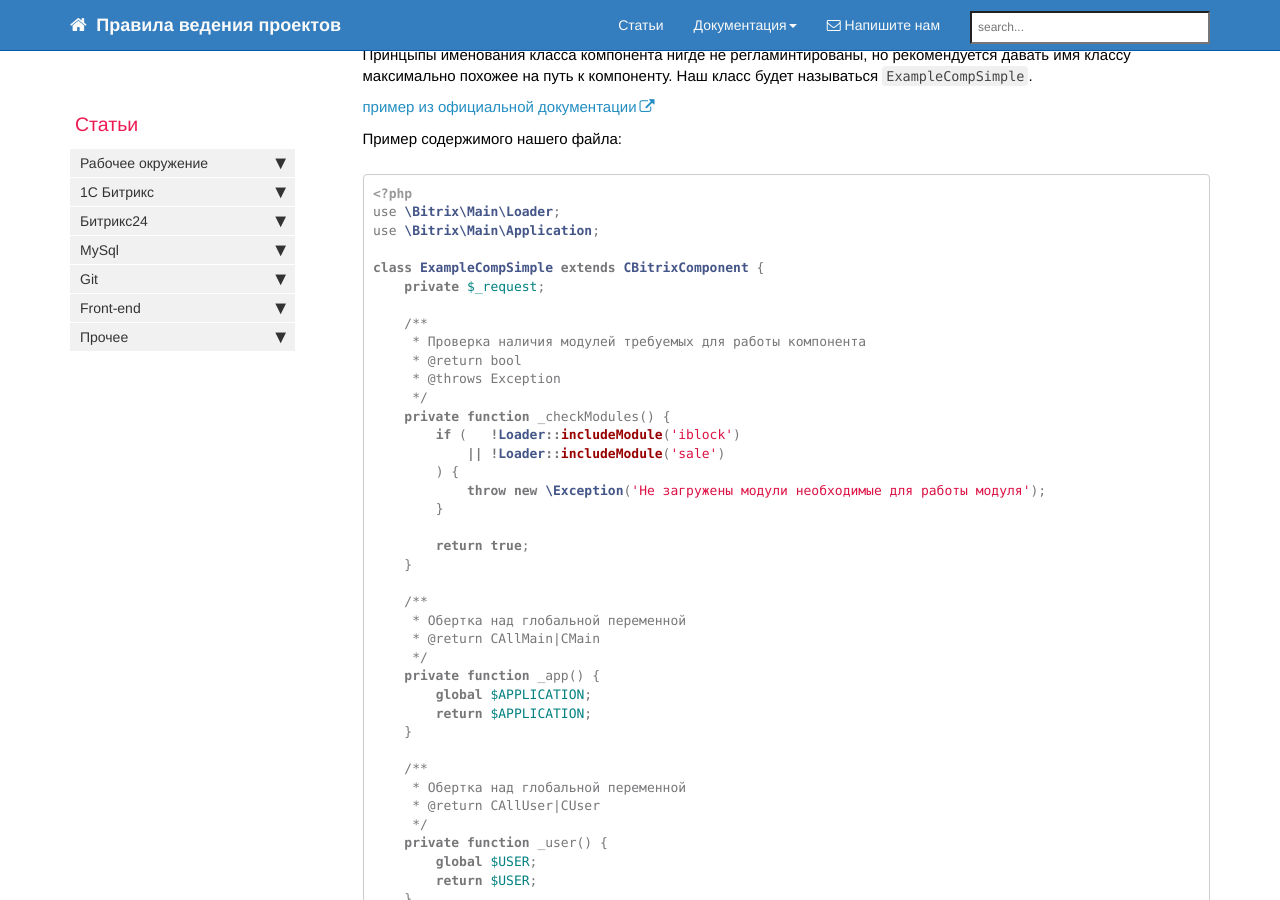
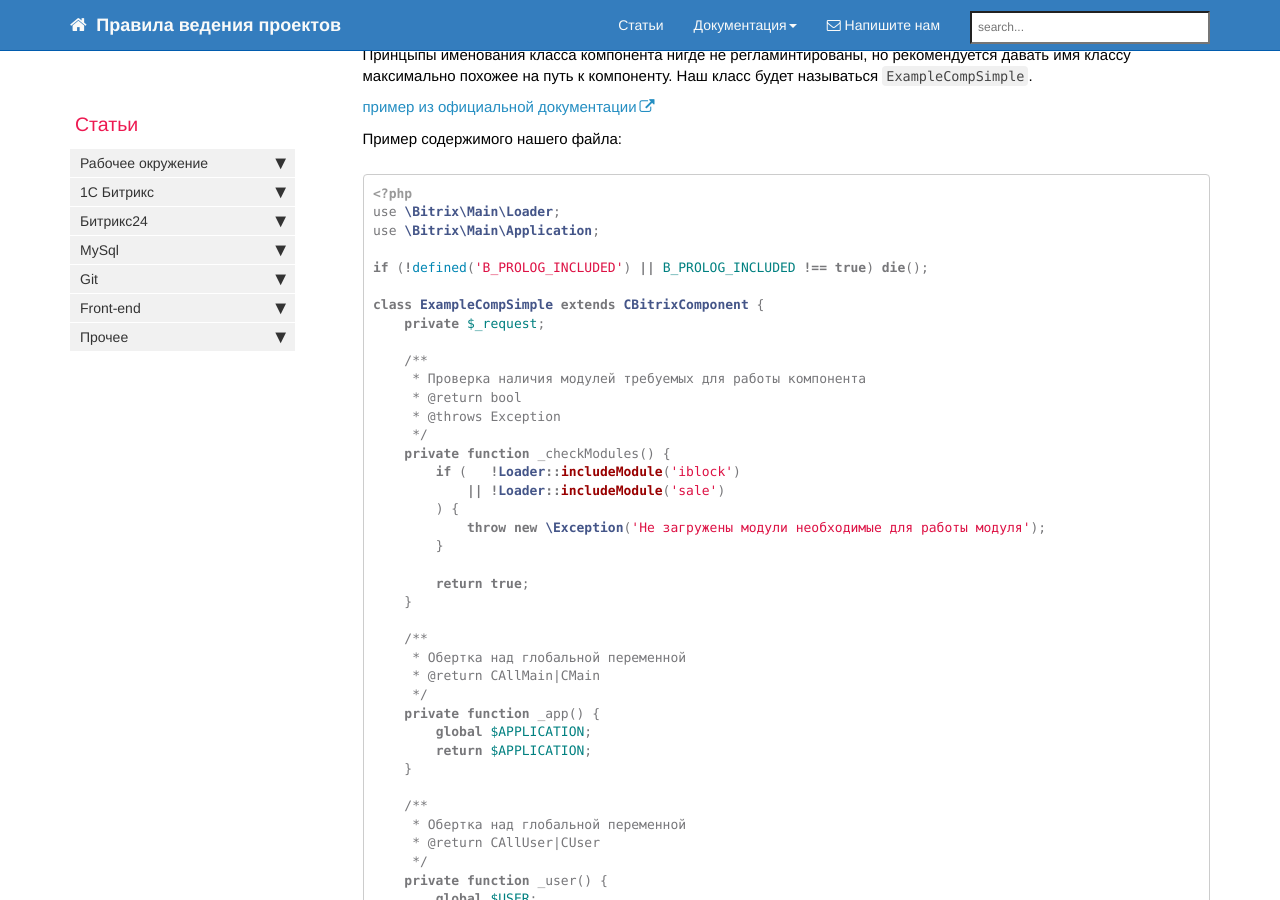
Before and after one commit to gdecider/gdecider.github.io, a Jekyll site: the page built from pages/articles/articles_bx-component-creation.md, in a window 1280 px wide and 900 px high, scrolled down 1771 px. Built offline with Jekyll 4.4.1, drawn with Linux system fonts in a browser that asks for light colours; nearby versions of some CDN libraries; comment, search, counter and statistics services are not loaded.

Commit message:
Update articles_bx-component-creation.md

```diff
--- a/pages/articles/articles_bx-component-creation.md
+++ b/pages/articles/articles_bx-component-creation.md
@@ -76,6 +76,8 @@ toc: true
 <?php
 use \Bitrix\Main\Loader;
 use \Bitrix\Main\Application;
+
+if (!defined('B_PROLOG_INCLUDED') || B_PROLOG_INCLUDED !== true) die();
 
 class ExampleCompSimple extends CBitrixComponent {
     private $_request;
```
